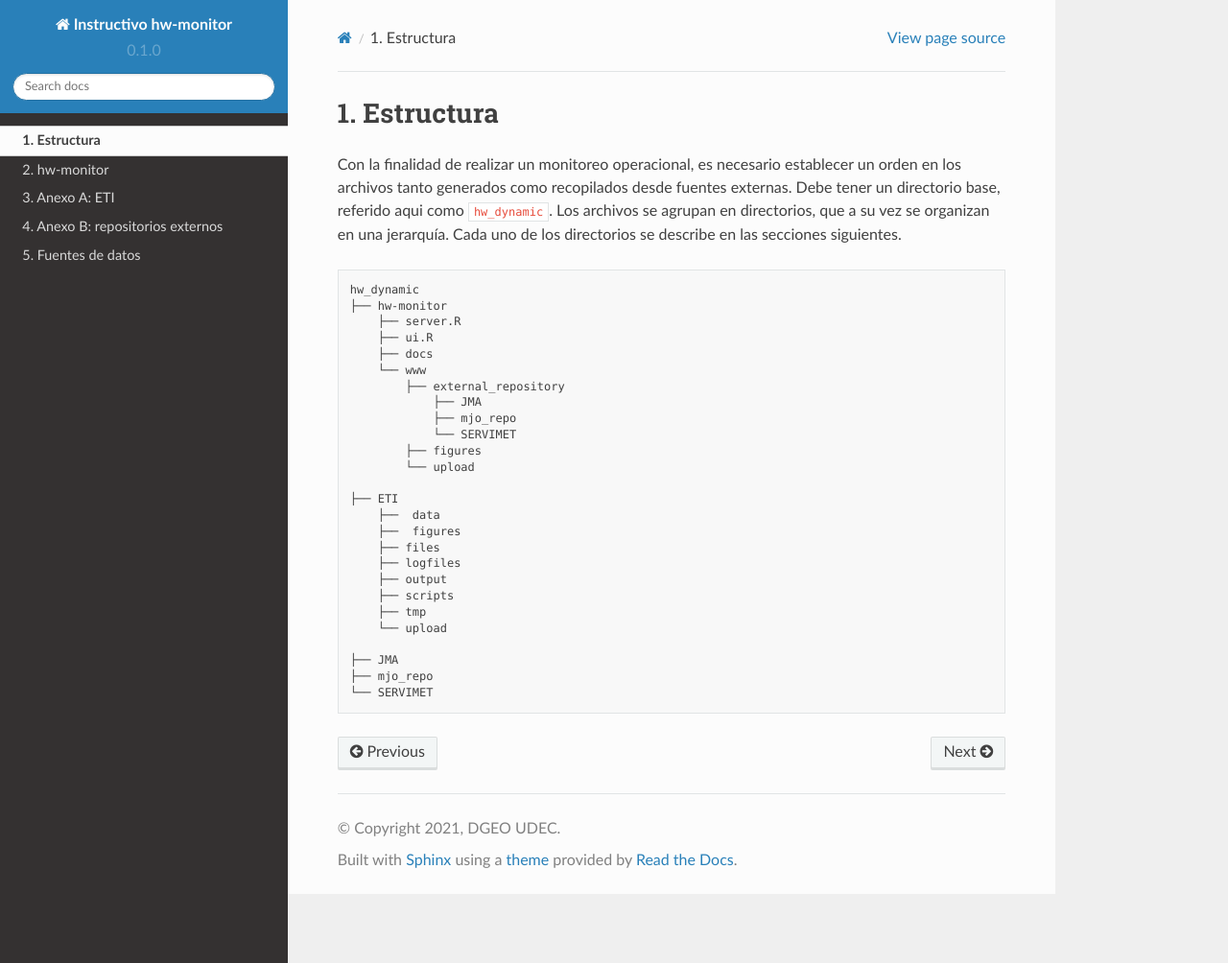
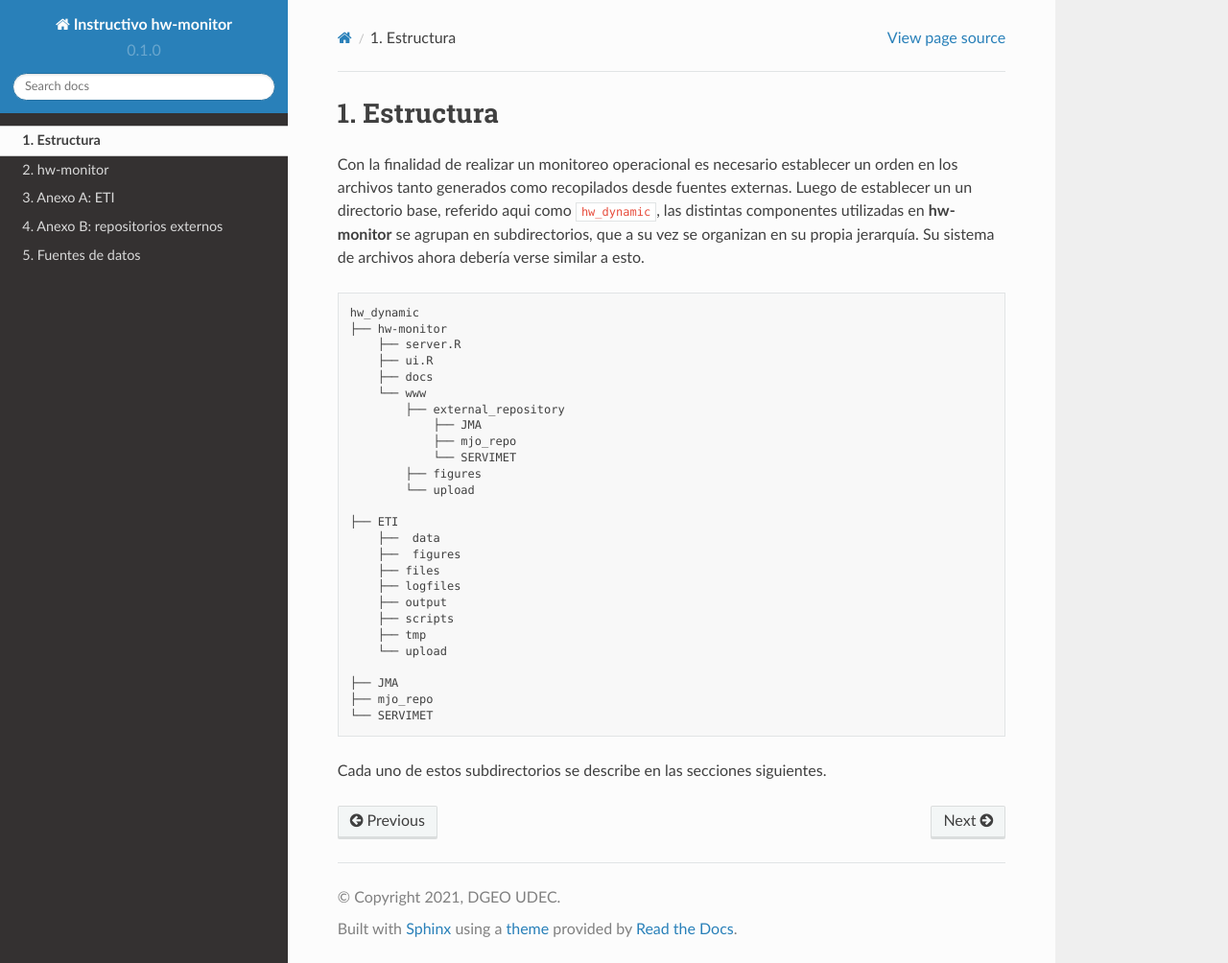
Before and after one commit to chsegura/rtd-tutorial, a Sphinx documentation site: the page built from docs/source/estructura.rst, in a window 1280 px wide and 1004 px high. Shown: the whole window at 96% size. Built offline with Sphinx 7.4.7 and the Read the Docs theme 2.0.0, drawn with Linux system fonts in a browser that asks for light colours.

Commit message:
Update estructura.rst

```diff
--- a/docs/source/estructura.rst
+++ b/docs/source/estructura.rst
@@ -4,7 +4,7 @@
 
 .. Estructura:
 
-Con la finalidad de realizar un monitoreo operacional, es necesario establecer un orden en los archivos tanto generados como recopilados desde fuentes externas. Debe tener un directorio base, referido aqui como ``hw_dynamic``. Los archivos se agrupan en directorios, que a su vez se organizan en una jerarquía. Cada uno de los directorios se describe en las secciones siguientes. ::
+Con la finalidad de realizar un monitoreo operacional es necesario establecer un orden en los archivos tanto generados como recopilados desde fuentes externas. Luego de establecer un un directorio base, referido aqui como ``hw_dynamic``, las distintas componentes utilizadas en **hw-monitor** se agrupan en subdirectorios, que a su vez se organizan en su propia jerarquía. Su sistema de archivos ahora debería verse similar a esto. ::
 
    hw_dynamic
    ├── hw-monitor
@@ -32,3 +32,5 @@
    ├── JMA
    ├── mjo_repo
    └── SERVIMET
+
+Cada uno de estos subdirectorios se describe en las secciones siguientes.
```
